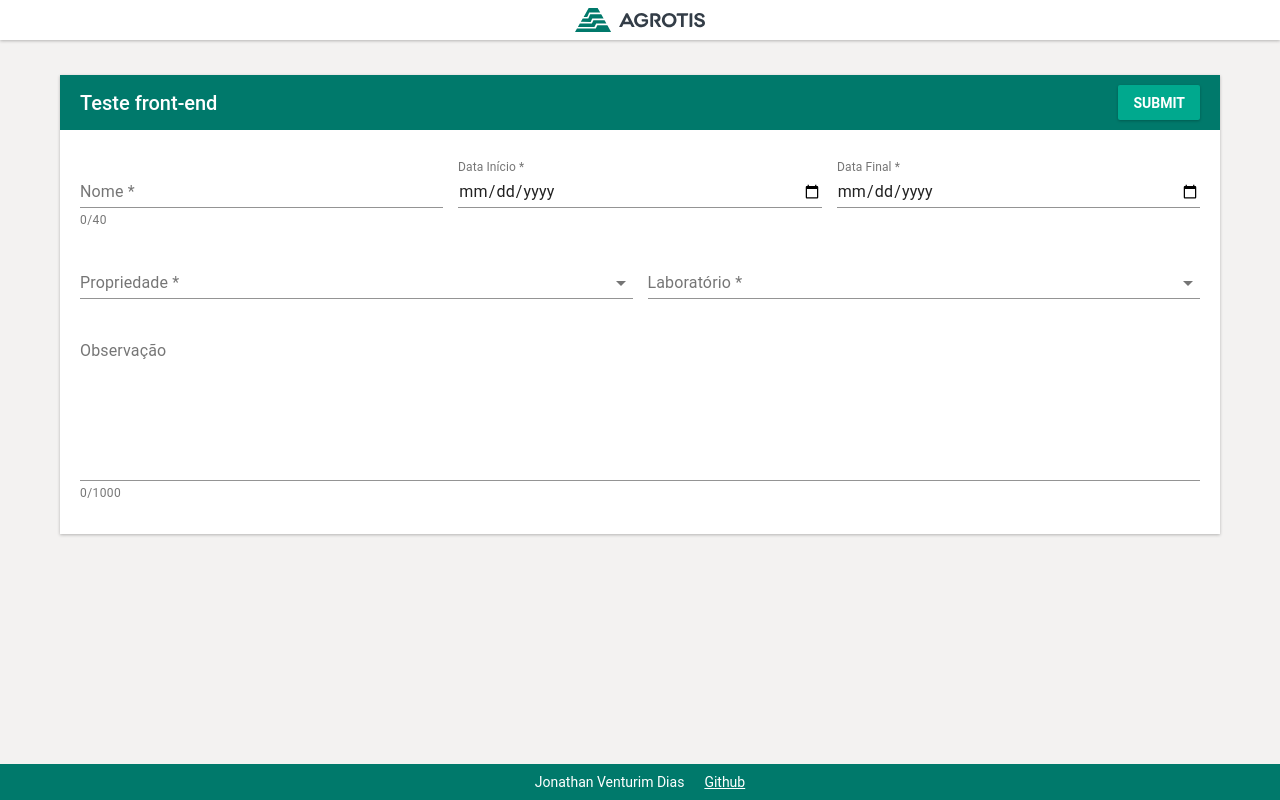
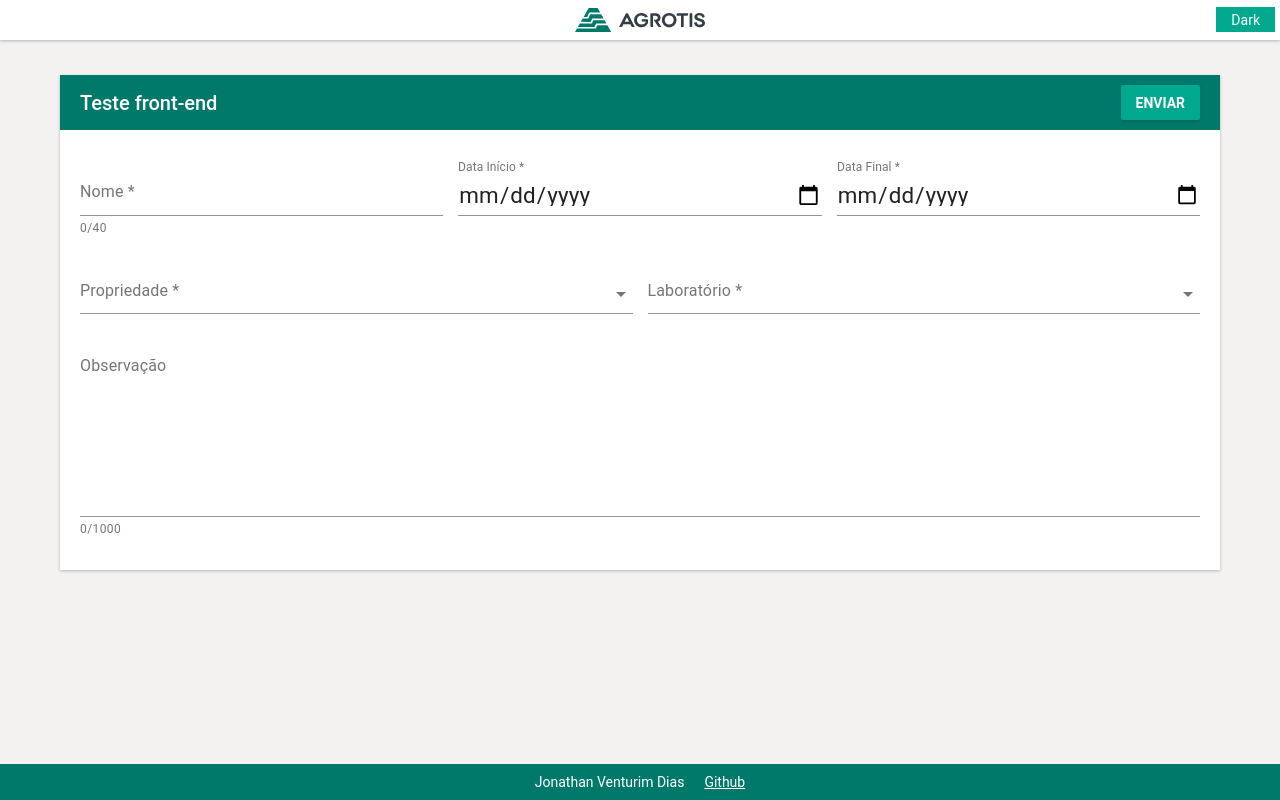
Before and after one commit to venturimdias/agrotis-front-end, a React (Vite) app: page / in a window 1280 px wide. Built offline with nearby package versions, Linux system fonts and the light colour scheme.

Commit message:
add theme + conversão dos module.css em styled-component

```diff
--- a/src/App.jsx
+++ b/src/App.jsx
@@ -1,7 +1,12 @@
-import './styles/App.css'
+import { useState } from "react"
 import { Header, Formulario, Footer } from './components'
-import GlobalStyle from "./styles/global"
+import { ThemeProvider } from "styled-components"
+import { GlobalStyled } from "./styles/global"
+import { theme, themeDark } from './styles/theme'
+
+
 import styled from "styled-components"
+import * as S from './styles/home'
 
 const ContFooter = styled.footer`
   position:fixed;
@@ -10,15 +15,28 @@ const ContFooter = styled.footer`
 `
 
 function App() {
+
+  const [th, setTh] = useState(theme)
+  const toggleTheme = () => {
+    if(th === theme){
+      setTh(themeDark)
+    }else{
+      setTh(theme)
+    }
+  }
+
   return (
+    <ThemeProvider theme={th}>
       <div className="App">
+          <S.BtnTheme onClick={() => toggleTheme()}>{th === theme ? "Dark" : "Light"}</S.BtnTheme>
           <Header />
           <Formulario />
           <ContFooter>
             <Footer />
           </ContFooter>
-        <GlobalStyle />
+          <GlobalStyled />
       </div>
+    </ThemeProvider>
   )
 }
 export default App
--- a/src/components/Footer/style.js
+++ b/src/components/Footer/style.js
@@ -6,12 +6,15 @@ export const Container = styled.section`
   gap:20px;
   justify-content:center;
   width:100%;
-  background:var(--prim-800, ${props => props.bg ? color[`${props.bg}`] : color["prim800"]});
-  color:var(--white, ${color.white});
+  background: ${({theme}) => theme.color.prim800 };
+  color: ${({theme}) => theme.color.white };
+  //background:var(--prim-800, ${props => props.bg ? color[`${props.bg}`] : color["prim800"]});
+  //color:var(--white, ${color.white});
   text-align:center;
   padding:10px;
 
   a{
-    color:var(--white, ${color.white});
+    color:${({theme}) => theme.color.white}
+    //color:var(--white, ${color.white});
   }
 `
--- a/src/components/Header/header.module.css
+++ /dev/null
@@ -1,9 +0,0 @@
-.AppHeader {
-  background-color: var(--white);
-  height: 40px;
-  display: flex;
-  align-items: center;
-  justify-content: center;
-  box-shadow: 0px 1px 3px rgba(0, 0, 0, 0.26);
-  margin:0 0 35px;
-}
--- a/src/components/Header/index.jsx
+++ b/src/components/Header/index.jsx
@@ -1,17 +1,8 @@
 import logo from '../../public/logo.svg'
-import { Button } from '@material-ui/core'
-
-import styles from './header.module.css'
-
-import styled from "styled-components";
-
-const Logo = styled.img`
-  width:130px;
-`
+import * as S from "./style"
 
 export default function Header(){
-  return <header className={styles.AppHeader}>
-    <Logo src={logo} alt="logo" />
-    {/* <Button color="primary">Olá</Button> */}
-  </header>
+  return <S.Container>
+    <S.Logo src={logo} alt="logo" />
+  </S.Container>
 }
--- /dev/null
+++ b/src/components/Header/style.js
@@ -0,0 +1,14 @@
+import styled from "styled-components"
+
+export const Logo = styled.img`
+  width:130px;
+`
+export const Container = styled.header`
+  background-color: ${({theme}) => theme.color.white};
+  height: 40px;
+  display: flex;
+  align-items: center;
+  justify-content: center;
+  box-shadow: 0px 1px 3px rgba(0, 0, 0, 0.26);
+  margin:0 0 35px;
+`
--- a/src/components/formulario/formulario.module.css
+++ /dev/null
@@ -1,99 +0,0 @@
-.MuiInputBase-input{
-  font-size: 1.8rem;
-}
-
-.container{
-  background:var(--white);
-  padding:0 0 20px;
-  max-width:1160px;
-  width:95%;
-  margin:0 auto;
-  box-shadow: 0px 1px 3px rgba(0, 0, 0, 0.26);
-  overflow: hidden;
-  position: relative;
-}
-.boxBlock{
-  position:absolute;
-  inset: 0;
-  z-index: 10;
-  display:none;
-  gap:20px;
-  align-items: center;
-  justify-content: center;
-  background:var(--black-100);
-  font-size:24px;
-  color:var(--black-200);
-  text-decoration: none;
-  font-weight: bold;
-}
-.boxBlock.active{
-  display:flex;
-}
-.boxBlock.active small{
-  display:block;
-  font-size:15px;
-  font-weight:500;
-}
-
-.boxBlock svg,
-.boxBlock svg path{
-  fill:currentColor;
-}
-
-.container header{
-  background:var(--prim-800);
-  color:var(--white);
-  display:flex;
-  align-items: center;
-  justify-content: space-between;
-  height:55px;
-  padding:0 20px;
-  margin-bottom:20px
-}
-.container header h3{
-  font-size:20px;
-  font-weight:500;
-}
-.container header input{
-  display:flex;
-  align-items: center;
-  height:35px;
-  font-size:14px;
-  font-weight:bold;
-  text-transform:uppercase;
-  color:var(--white);
-  background:var(--prim-700);
-  padding:0 15px;
-  box-shadow: 0px 1px 3px rgba(0, 0, 0, 0.26);
-  border-radius: 2px;
-  border:0px;
-  cursor:pointer;
-}
-
-.linha{
-  display:grid;
-  gap:15px;
-  padding:10px 20px;
-}
-.linha1{
-  grid-template-columns:1fr 1fr 1fr;
-}
-.linha2{
-  grid-template-columns:1fr 1fr;
-}
-
-.ItemSelect{
-  width:100%;
-  padding:10px 0;
-}
-.ItemSelect h3{
-  margin:0px
-}
-
-@media(max-width:768px){
-  .linha1,
-  .linha2{
-    grid-template-columns: 1fr;
-  }
-
-}
--- a/src/components/formulario/index.jsx
+++ b/src/components/formulario/index.jsx
@@ -4,8 +4,7 @@ import { MenuItem, TextField } from '@material-ui/core'
 
 import { ActionAlerts } from '../'
 
-import styles from './formulario.module.css'
-import Botao from "../Botao";
+import * as S from './style'
 
 const propriedade = [
   {
@@ -147,20 +146,21 @@ export default function Formulario(){
   const handleLetterObs = e => setObsletter(e.target.value.length)
   //#endregion
 
-  return <>
+  return <S.Box>
   <form onSubmit={handleSubmit(onSubmit)}>
-    <section className={styles.container}>
-      <a href="/" className={[styles.boxBlock, formBlock ? styles.active : ""].join(' ')}>
+    <section className={"container"}>
+      <a href="/" className={["boxBlock", formBlock ? "active" : ""].join(' ')}>
         <svg width="63" height="54" viewBox="0 0 63 54" fill="none" xmlns="http://www.w3.org/2000/svg"><path fillRule="evenodd" clipRule="evenodd" d="M9 27C9 12.09 21.09 0 36 0C50.91 0 63 12.09 63 27C63 41.91 50.91 54 36 54C28.53 54 21.81 50.97 16.92 46.08L21.18 41.82C24.96 45.63 30.21 48 36 48C47.61 48 57 38.61 57 27C57 15.39 47.61 6 36 6C24.39 6 15 15.39 15 27H24L11.88 39.09L11.67 38.67L0 27H9ZM33 30V15H37.5V27.75L48 33.99L45.84 37.62L33 30Z" fill="#828D8C"/></svg>
         <div>Reiniciar<br/><small>Novo cadastro</small></div>
       </a>
-      <header>
+
+      <S.Header>
         <h3>Teste front-end</h3>
 
-        <input type="submit" />
-      </header>
+        <input type="submit" value="Enviar" />
+      </S.Header>
 
-      <div className={[styles.linha1, styles.linha].join(' ')}>
+      <div className={["linha1", "linha"].join(' ')}>
         <TextField
           id="nome"
           label="Nome *"
@@ -198,7 +198,7 @@ export default function Formulario(){
 
       </div>
 
-      <div className={[styles.linha2, styles.linha].join(' ')}>
+      <div className={["linha2", "linha"].join(' ')}>
         <TextField
           id="propriedadeSelect"
           label="Propriedade *"
@@ -214,7 +214,7 @@ export default function Formulario(){
           >
             {propriedade.map(item => (
               <MenuItem key={item.id} value={item}>
-                <div className={styles.ItemSelect} onClick={() => setCnpjProp(item.cnpj)}>
+                <div className={"ItemSelect"} onClick={() => setCnpjProp(item.cnpj)}>
                   <h3>{item.nome}</h3>
                   <small>{item.cnpj}</small>
                 </div>
@@ -244,7 +244,7 @@ export default function Formulario(){
         </TextField>
       </div>
 
-      <div className={[styles.linha3, styles.linha].join(' ')}>
+      <div className={["linha3", "linha"].join(' ')}>
         <TextField
           id="observacao"
           label="Observação"
@@ -261,5 +261,5 @@ export default function Formulario(){
       <ActionAlerts tipo={alertMsg.tipo} msg={alertMsg.msg} />
     </section>
   </form>
-  </>
+  </S.Box>
 }
--- /dev/null
+++ b/src/components/formulario/style.js
@@ -0,0 +1,104 @@
+import styled from "styled-components";
+
+export const Header = styled.header`
+
+  background:${({theme}) => theme.color.prim800};
+  color:${({theme}) => theme.color.white};
+  display:flex;
+  align-items: center;
+  justify-content: space-between;
+  height:55px;
+  padding:0 20px;
+  margin-bottom:20px;
+
+  & > h3{
+    font-size:20px;
+    font-weight:500;
+  }
+ & > input{
+    display:flex;
+    align-items: center;
+    height:35px;
+    font-size:14px;
+    font-weight:bold;
+    text-transform:uppercase;
+    color:${({theme}) => theme.color.white};
+    background:${({theme}) => theme.color.prim700};
+    padding:0 15px;
+    box-shadow: 0px 1px 3px rgba(0, 0, 0, 0.26);
+    border-radius: 2px;
+    border:0px;
+    cursor:pointer;
+  }
+`
+
+export const Box  = styled.div`
+  .MuiInputBase-input{
+    font-size: 1.4rem;
+  }
+  .container{
+    background:${({theme}) => theme.color.white};
+    padding:0 0 20px;
+    max-width:1160px;
+    width:95%;
+    margin:0 auto;
+    box-shadow: 0px 1px 3px rgba(0, 0, 0, 0.26);
+    overflow: hidden;
+    position: relative;
+  }
+  .boxBlock{
+    position:absolute;
+    inset: 0;
+    z-index: 10;
+    display:none;
+    gap:20px;
+    align-items: center;
+    justify-content: center;
+    background:${({theme}) => theme.color.black100};
+    font-size:24px;
+    color:${({theme}) => theme.color.black200};
+    text-decoration: none;
+    font-weight: bold;
+  }
+  .boxBlock.active{
+    display:flex;
+  }
+  .boxBlock.active small{
+    display:block;
+    font-size:15px;
+    font-weight:500;
+  }
+
+  .boxBlock svg,
+  .boxBlock svg path{
+    fill:currentColor;
+  }
+
+  .linha{
+    display:grid;
+    gap:15px;
+    padding:10px 20px;
+  }
+  .linha1{
+    grid-template-columns:1fr 1fr 1fr;
+  }
+  .linha2{
+    grid-template-columns:1fr 1fr;
+  }
+
+  .ItemSelect{
+    width:100%;
+    padding:10px 0;
+  }
+  .ItemSelect h3{
+    margin:0px
+  }
+
+  @media(max-width:768px){
+    .linha1,
+    .linha2{
+      grid-template-columns: 1fr;
+    }
+
+  }
+`
--- a/src/styles/App.css
+++ b/src/styles/App.css
@@ -1,4 +1,4 @@
-
+/*
 :root{
   --white: #FFF;
 
@@ -7,7 +7,7 @@
 
   --prim-800:#00796B;
   --prim-700:#00A98E;
-}
+}*/
 
 p.Mui-error::before{
   display:inline-flex;
--- a/src/styles/global.js
+++ b/src/styles/global.js
@@ -8,7 +8,7 @@ export const color = {
   prim700:"#00A98E",
 }
 
-export default createGlobalStyle`
+export const GlobalStyled = createGlobalStyle`
   * {
     margin: 0;
     padding: 0;
@@ -25,7 +25,6 @@ export default createGlobalStyle`
 
   body, input, button, select, textarea {
     font: 14px 'Roboto', 'Oxygen', 'Ubuntu', sans-serif;
-    color:red;
   }
 
   code {
@@ -39,6 +38,7 @@ export default createGlobalStyle`
   .App {
     padding:0 0 20px;
     min-height:100vh;
-    background:var(--black-100, ${color.black100});
+    background: ${({theme}) => theme.color.black100};
+    /* background:var(--black-100, ${color.black100}); */
   }
 `
--- /dev/null
+++ b/src/styles/home.js
@@ -0,0 +1,12 @@
+import styled from "styled-components"
+
+export const BtnTheme = styled.button`
+  background:${({theme}) => theme.color.prim700};
+  color:${({theme}) => theme.color.white};
+  padding: ${({theme}) => theme.button.padding.sm};
+  height: ${({theme}) => theme.button.height.sm};
+  border:0px;
+  position: fixed;
+  top:7px;
+  right:5px;
+`
--- /dev/null
+++ b/src/styles/theme.js
@@ -0,0 +1,42 @@
+export const theme = {
+  color:{
+    white: "#FFF",
+    black200:"#828D8C",
+    black100:"#F3F2F1",
+    prim800:"#00796B",
+    prim700:"#00A98E",
+  },
+  button: {
+    padding: {
+      sm: "0 15px",
+      md: "0 25px",
+      lg: "0 35px",
+    },
+    height: {
+      sm: "25px",
+      md: "35px",
+      lg: "45px",
+    }
+  }
+}
+export const themeDark = {
+  color:{
+    white: "#FFF",
+    black200:"#828D8C",
+    black100:"#F3F2F1",
+    prim800:"#2F2F2F",
+    prim700:"#6E6E6E",
+  },
+  button: {
+    padding: {
+      sm: "0 15px",
+      md: "0 25px",
+      lg: "0 35px",
+    },
+    height: {
+      sm: "25px",
+      md: "35px",
+      lg: "45px",
+    }
+  }
+}
```
Lines whose indentation alone changed are shown as unchanged.
